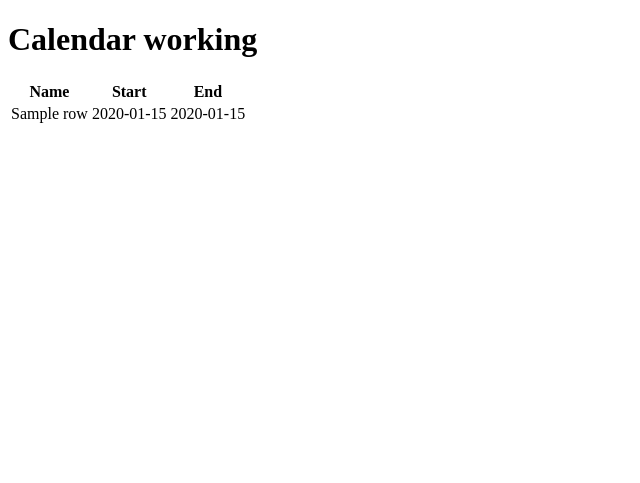
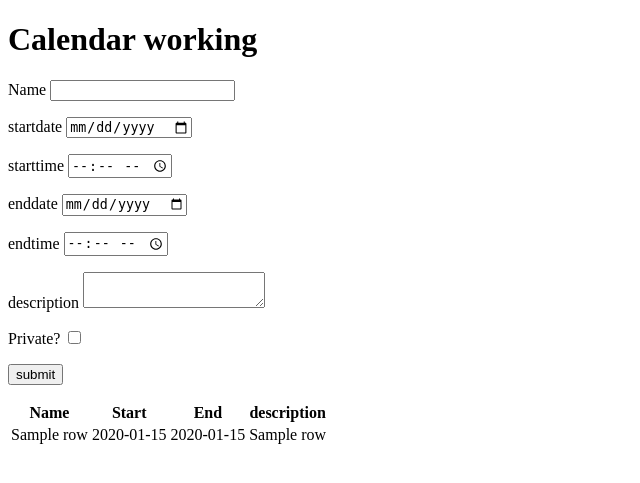
Before and after one commit to dannyboyjr/calendar_this, a Flask app: template app/templates/main.html in a window 1280 px wide. Shown: the top 483 px of the page, without its empty margins (0-640 px from the left). Run offline with Flask 2, Linux system fonts and the light colour scheme; the template is opened without the code that fills it: values that come from a table or form of the project are taken from there, most other values are stand-ins (such as "Sample title", 1, 10 or a date in 2020).

Commit message:
added appointment form

```diff
--- /dev/null
+++ b/app/forms.py
@@ -0,0 +1,24 @@
+from flask_wtf import FlaskForm
+from wtforms.fields import (
+    BooleanField, DateField, StringField, SubmitField, TextAreaField, TimeField
+)
+from wtforms.validators import DataRequired, Length, ValidationError
+from datetime import datetime
+
+
+class AppointmentForm(FlaskForm):
+    name = StringField('Name', validators=[DataRequired(), Length(max=20)])
+    startdate = DateField('startdate', validators=[DataRequired()])
+    starttime = TimeField('starttime', validators=[DataRequired()])
+    enddate = DateField('enddate',validators=[DataRequired()])
+    endtime = TimeField('endtime',validators=[DataRequired()])
+    description = TextAreaField("description", validators=[DataRequired()])
+    private = BooleanField('private')
+    submit = SubmitField('submit')
+
+    def validate_end_date(form, field):
+        start = datetime.combine(form.start_date.data, form.start_time.data)
+        end = datetime.combine(field.data, form.end_time.data)
+        if start >= end:
+            msg = "End date/time must come after start date/time"
+        raise ValidationError(msg)
--- a/app/templates/main.html
+++ b/app/templates/main.html
@@ -8,20 +8,44 @@
 </head>
 <body>
     <h1>Calendar working</h1>
+
+    <form method="post" action="/">
+        <!-- use your form variable here -->
+        {{ form.csrf_token }}
+        {{ form.hidden_tag() }}
+        <!-- to make your form           -->
+        <p>{{form.name.label}} {{ form.name }}</p>
+        <p>{{form.startdate.label}} {{ form.startdate }}</p>
+        <p>{{form.starttime.label}} {{ form.starttime }}</p>
+        <p>{{ form.enddate.label }} {{ form.enddate }}</p>
+        <p>{{ form.endtime.label }} {{ form.endtime }}</p>
+        <p>description {{form.description}}</p>
+        <p>Private? {{form.private}}</p>
+        <p>{{ form.submit() }}</p>
+
+      </form>
+
     <table>
         <thead>
           <tr>
             <th>Name</th>
             <th>Start</th>
             <th>End</th>
+            <th>description</th>
           </tr>
         </thead>
         <tbody>
           <!-- loop here to create rows -->
+
           {% for i in rows %}
+        <tr>
             <td>{{ i[1] }}</td>
             <td>{{ i[2].strftime("%H:%M") }}</td>
             <td>{{ i[3].strftime("%H:%M") }}</td>
+            <td>{{ i[4] }}</td>
+
+
+        </tr>
           {% endfor %}
           <!-- use strftime to format date objects -->
           <!-- loop here to create rows -->
```
Also changed, not shown: app/routes.py (+27 -4 lines), dev.db.
